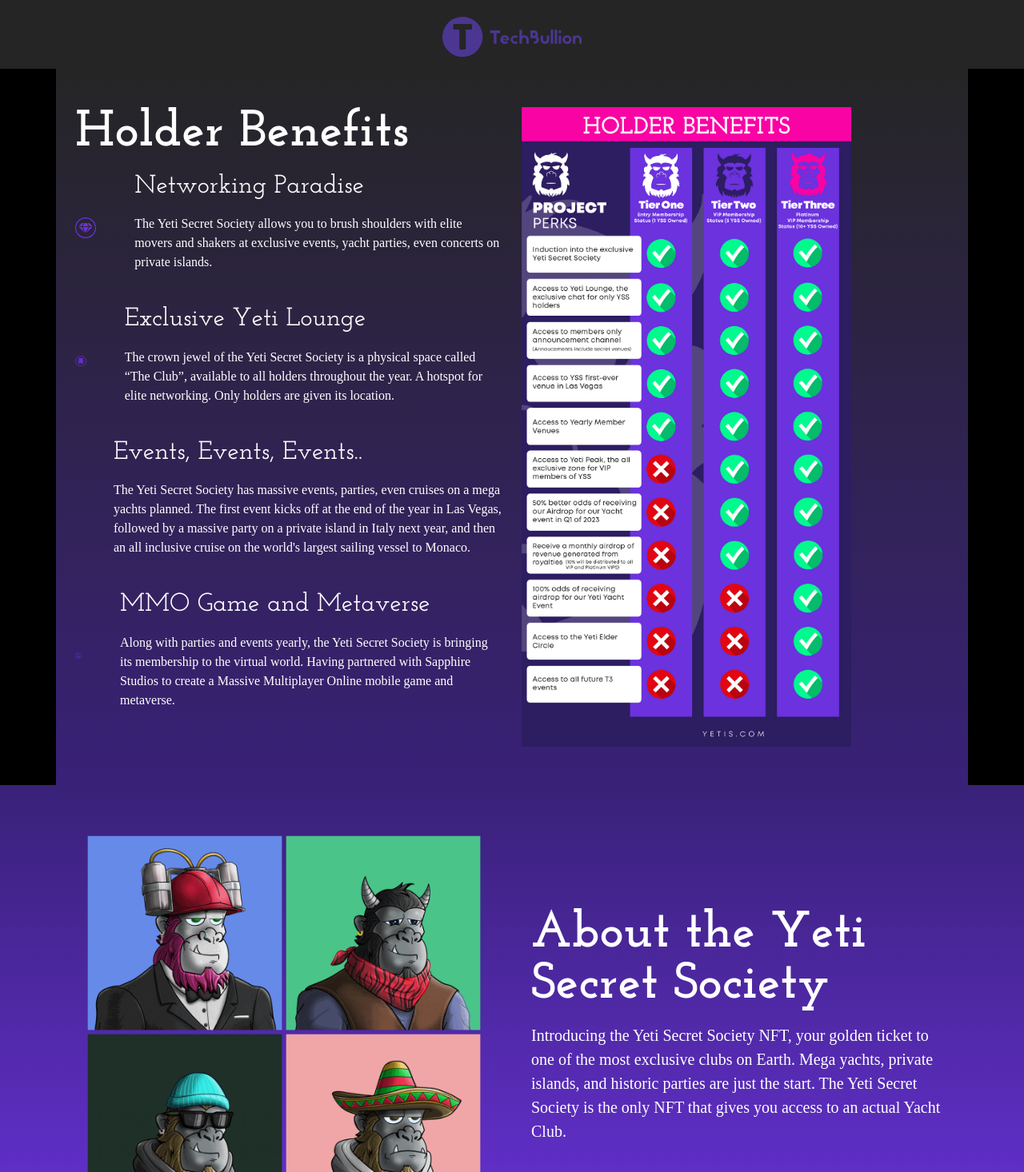
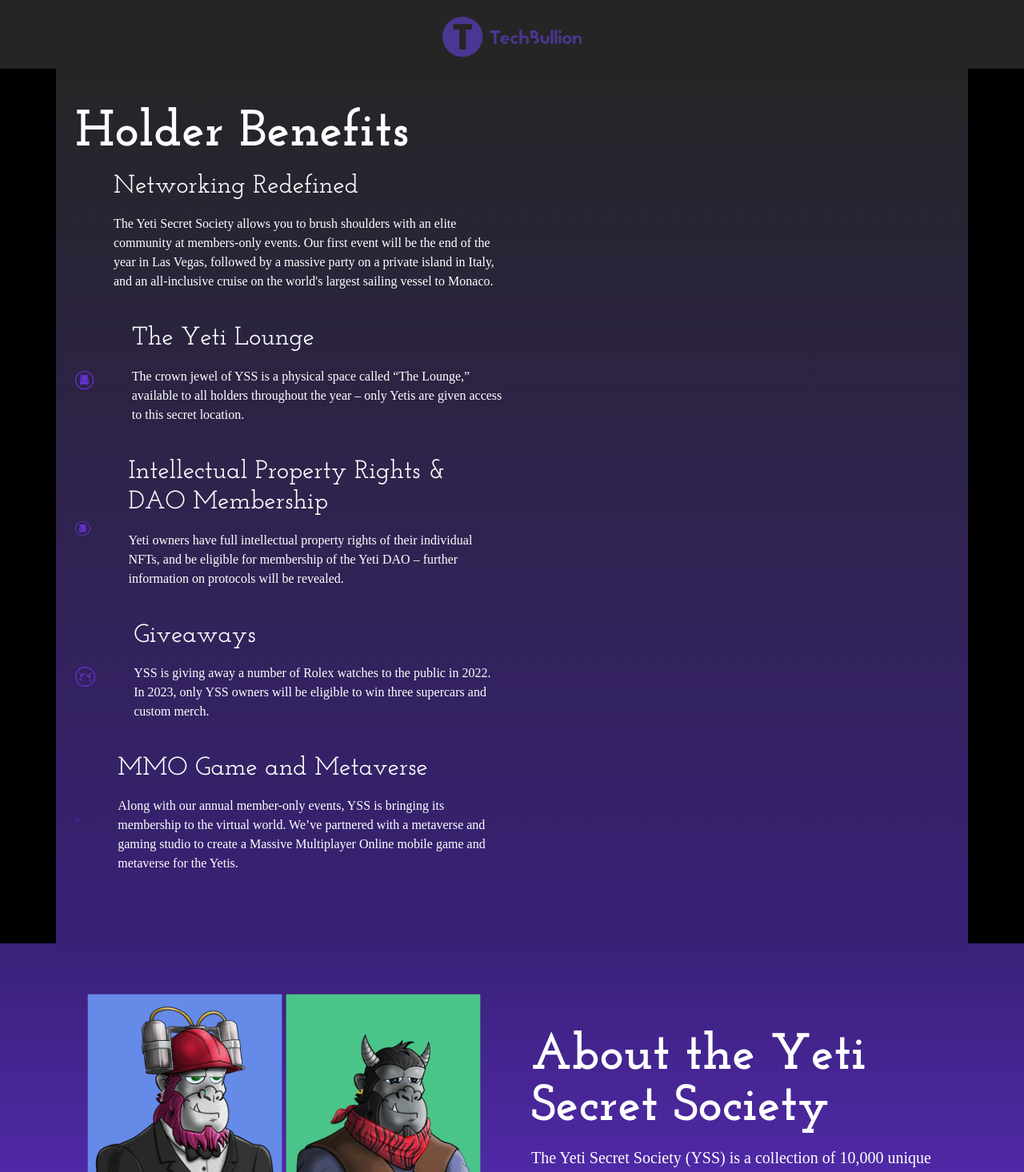
Before and after one commit to MellowLabsDev/yyc-static, a Next.js app: page / in a window 1280 px wide. Shown: the part 2044-3510 px from the top of the page at 80% size. Built offline with nearby package versions, Linux system fonts and the light colour scheme; a web font is replaced by a local one.

Commit message:
volen updates

```diff
--- a/components/sections/About.tsx
+++ b/components/sections/About.tsx
@@ -17,7 +17,8 @@
                 <div className="row flex-lg-row-reverse align-items-center g-5">
                   <div className="col-lg-6" data-aos="fade-up">
                     <h1 className="display-3 fw-bold lh-1 mb-3 bubblegum">About the Yeti Secret Society</h1>
-                    <p className="lead">Introducing the Yeti Secret Society NFT, your golden ticket to one of the most exclusive clubs on Earth. Mega yachts, private islands, and historic parties are just the start. The Yeti Secret Society is the only NFT that gives you access to an actual Yacht Club.</p>
+                    <p className="lead">The Yeti Secret Society (YSS) is a collection of 10,000 unique NFTs living on the Ethereum blockchain. Your Yeti is also a membership card to an elite and secretive community. Yetis may live in the shadows, but your YSS NFT will unlock the members-only Yeti Lounge, yacht parties, and events on a private island. YSS has also partnered with a metaverse and gaming studio to create a Massive Multiplayer Online mobile game and metaverse where your Yetis can run wild!
+                    </p>
                         {/*<div className="d-grid gap-2 d-md-flex justify-content-md-start">
                       <button type="button" className="btn btn-lg px-4 me-md-2 video-button montreg">Watch Video <FaRegPlayCircle/> </button>
                     </div>*/}
--- a/components/sections/Roadmap.tsx
+++ b/components/sections/Roadmap.tsx
@@ -12,8 +12,8 @@
               <p className="lead">
               As the Yeti Secret Society develops, we will be continuously updating our roadmap to suit the needs and wants of our community. As many know, the NFT space is ever changing and adapting is a must in this realm of work in order to thrive and prosper. The roadmap is no different when it comes to the ever changing world of Crypto. Our goal is to depict the overall idea of our current plans and what we’ve considered to be a feasible outlook of the future. One thing that is immune to the constant change of crypto is our work ethic and our constant efforts to provide a transparent and premium community.
               </p>
-              <img className='roadmap-chart rm-d' src='/images/charts/roadmapHor.png' alt='roadmap'></img>
-              <img className='roadmap-chart rm-m' src='/images/charts/roadmapVert.png' alt='roadmapMobile'></img>
+              {/* <img className='roadmap-chart rm-d' src='/images/charts/roadmapHor.png' alt='roadmap'></img>
+              <img className='roadmap-chart rm-m' src='/images/charts/roadmapVert.png' alt='roadmapMobile'></img> */}
             </div>
           </div>
         </div>
--- a/components/sections/Team.tsx
+++ b/components/sections/Team.tsx
@@ -5,6 +5,16 @@
 
 const teamMembers = [
   {id:0,
+  name : "Volen",
+  title : "Executive Team",
+  desc : "",
+  twitter : true,
+  twitterHref : "https://twitter.com/VT_NFT",
+  linkedin : false,
+  linkedinHref : "",
+  img : "/images/team/volen.jpg",
+  },
+  {id:1,
   name : "David",
   title : "Marketing/Executive Team",
   desc : "",
@@ -14,7 +24,7 @@
   linkedinHref : "https://www.linkedin.com/in/davidjwoodbury",
   img : "/images/team/david.png",
   },
-  {id:1,
+  {id:2,
   name : "Dan",
   title : "Marketing/Executive Team",
   desc : "",
@@ -24,7 +34,7 @@
   linkedinHref : "https://www.linkedin.com/in/dan-comeau-1378a21a9/",
   img : "/images/team/dan.png",
   },
-  {id:2,
+  {id:3,
   name : "Noah",
   title : "Mellow Labs Developer/Executive Team",
   desc : "",
@@ -34,7 +44,7 @@
   linkedinHref : "https://www.linkedin.com/in/nallenweb3/",
   img : "/images/team/noah.png",
   },
-  {id:3,
+  {id:4,
   name : "Arvin",
   title : "CMO",
   desc : "",
@@ -44,17 +54,17 @@
   linkedinHref : "https://www.linkedin.com/in/arvinkhamseh/",
   img : "/images/team/arvin.jpg",
   },
-  {id:4,
+  {id:5,
   name : "Alec",
   title : "Mellow Labs Developer",
   desc : "",
   twitter : true,
   twitterHref : "https://twitter.com/wutangdev",
-  linkedin : true,
+  linkedin : false,
   linkedinHref : "https://www.linkedin.com/in/alecb/",
   img : "/images/team/alec.png",
   },
-  {id:5,
+  {id:6,
   name : "Meagan",
   title : "Community Manager",
   desc : "",
@@ -64,7 +74,7 @@
   linkedinHref : "",
   img : "/images/team/meagan.png",
   },
-  {id:6,
+  {id:7,
   name : "Ayesha",
   title : "Moderator",
   desc : "",
--- a/components/sections/hb.tsx
+++ b/components/sections/hb.tsx
@@ -19,8 +19,8 @@
                         <div className="d-flex">
                             <div className="me-2 text-success-gradiant icon-size"><img src='/images/icons/hbDiamond.svg'></img></div>
                             <div className="">
-                                <h2 className="font-weight-medium bubblegum">Networking Paradise</h2>
-                                <p className="mt-3">The Yeti Secret Society allows you to brush shoulders with elite movers and shakers at exclusive events, yacht parties, even concerts on private islands.</p>
+                                <h2 className="font-weight-medium bubblegum">Networking Redefined </h2>
+                                <p className="mt-3">The Yeti Secret Society allows you to brush shoulders with an elite community at members-only events. Our first event will be the end of the year in Las Vegas, followed by a massive party on a private island in Italy, and an all-inclusive cruise on the world's largest sailing vessel to Monaco.</p>
                             </div>
                         </div>
                     </div>
@@ -28,8 +28,17 @@
                         <div className="d-flex">
                             <div className="me-2 text-success-gradiant icon-size"><img src='/images/icons/hbChair.svg'></img></div>
                             <div className="">
-                                <h2 className="font-weight-medium bubblegum">Exclusive Yeti Lounge</h2>
-                                <p className="mt-3">The crown jewel of the Yeti Secret Society is a physical space called “The Club”, available to all holders throughout the year. A hotspot for elite networking. Only holders are given its location.</p>
+                                <h2 className="font-weight-medium bubblegum">The Yeti Lounge</h2>
+                                <p className="mt-3">The crown jewel of YSS is a physical space called “The Lounge,” available to all holders throughout the year – only Yetis are given access to this secret location.</p>
+                            </div>
+                        </div>
+                    </div>
+                    <div className="border-0 mb-4" data-aos="fade-up">
+                        <div className="d-flex">
+                            <div className="me-2 text-success-gradiant icon-size"><img src='/images/icons/hbChair.svg'></img></div>
+                            <div className="">
+                                <h2 className="font-weight-medium bubblegum">Intellectual Property Rights & DAO Membership</h2>
+                                <p className="mt-3">Yeti owners have full intellectual property rights of their individual NFTs, and be eligible for membership of the Yeti DAO – further information on protocols will be revealed.</p>
                             </div>
                         </div>
                     </div>
@@ -37,8 +46,8 @@
                         <div className="d-flex">
                             <div className="me-2 text-success-gradiant icon-size"><img src='/images/icons/hbDrinks.svg'></img></div>
                             <div className="">
-                                <h2 className="font-weight-medium bubblegum">Events, Events, Events..</h2>
-                                <p className="mt-3">The Yeti Secret Society has massive events, parties, even cruises on a mega yachts planned. The first event kicks off at the end of the year in Las Vegas, followed by a massive party on a private island in Italy next year, and then an all inclusive cruise on the world's largest sailing vessel to Monaco.</p>
+                                <h2 className="font-weight-medium bubblegum">Giveaways</h2>
+                                <p className="mt-3">YSS is giving away a number of Rolex watches to the public in 2022. In 2023, only YSS owners will be eligible to win three supercars and custom merch.  </p>
                             </div>
                         </div>
                     </div>
@@ -47,16 +56,16 @@
                             <div className="me-2 text-success-gradiant icon-size"><img src='/images/icons/hbPalm.svg'></img></div>
                             <div className="">
                                 <h2 className="font-weight-medium bubblegum">MMO Game and Metaverse</h2>
-                                <p className="mt-3">Along with parties and events yearly, the Yeti Secret Society is bringing its membership to the virtual world. Having partnered with Sapphire Studios to create a Massive Multiplayer Online mobile game and metaverse.</p>
+                                <p className="mt-3">Along with our annual member-only events, YSS is bringing its membership to the virtual world. We’ve partnered with a metaverse and gaming studio to create a Massive Multiplayer Online mobile game and metaverse for the Yetis.</p>
                             </div>
                         </div>
                     </div>
                 </div>
-                <div className='col text-center'>
+                {/* <div className='col text-center'>
                     <Zoom>
                     <img className='holder-chart' data-aos="fade-up" src='/images/charts/holderChart.png'></img>
                     </Zoom>
-                </div>
+                </div> */}
             </div>
         </div>
         </div>
```
Also changed, not shown: components/sections/CompRm.tsx (+4 -4 lines), components/sections/FAQ.tsx (+21 -26 lines), public/images/team/volen.jpg (added).
